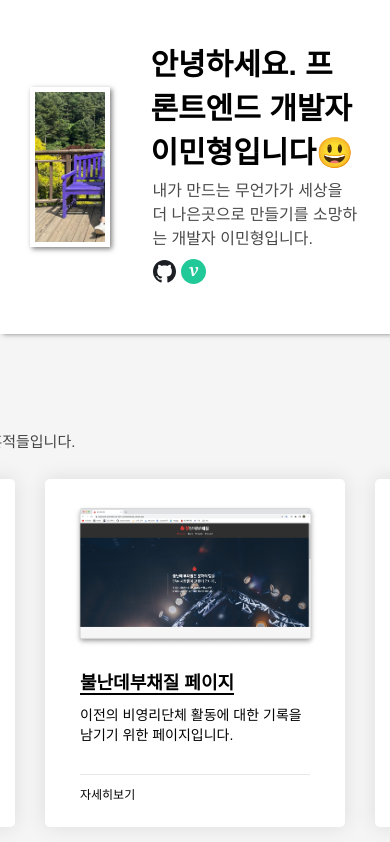
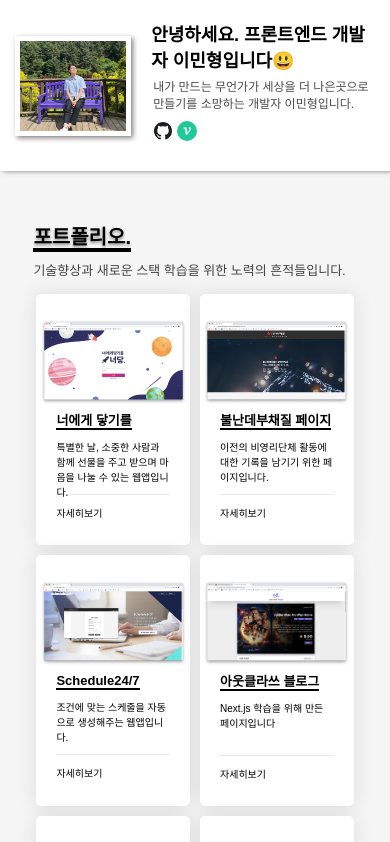
Before and after one commit to outclassstudio/my-portfolio, a React (Create React App) app: page / in a window 390 px wide. Shown: the top 842 px of the page. Built offline with nearby package versions, Linux system fonts and the light colour scheme.

Commit message:
Feat: Set mobile view

```diff
--- a/src/components/Header.tsx
+++ b/src/components/Header.tsx
@@ -1,5 +1,6 @@
 import { useNavigate } from "react-router-dom";
 import styled from "styled-components";
+import { mediaQuery } from "../styles/global.style";
 import { FlexColumnDiv, FlexDiv } from "../styles/utility.style";
 
 export default function Header() {
@@ -41,6 +42,11 @@ const HeaderContainer = styled(FlexDiv)`
   padding: 40px 30px;
   width: calc(100vw - 60px);
   gap: 10px;
+
+  ${mediaQuery.mobile} {
+    padding: 20px 15px;
+    width: calc(100vw - 30px);
+  }
 `;
 const ProfileImage = styled.div`
   width: 200px;
@@ -50,14 +56,27 @@ const ProfileImage = styled.div`
   border: 5px solid white;
   box-shadow: rgba(0, 0, 0, 0.5) 2px 2px 5px;
   cursor: pointer;
+
+  ${mediaQuery.mobile} {
+    width: 200px;
+    height: 90px;
+  }
 `;
 const InfoWrapper = styled(FlexColumnDiv)`
   margin-left: 30px;
+
+  ${mediaQuery.mobile} {
+    margin-left: 10px;
+  }
 `;
 const MainTitle = styled(FlexDiv)`
   justify-content: left;
   font-size: 30px;
   font-weight: bold;
+
+  ${mediaQuery.mobile} {
+    font-size: 18px;
+  }
 `;
 const ProfileInfo = styled(FlexColumnDiv)``;
 const IntroduceText = styled(FlexDiv)`
@@ -65,6 +84,10 @@ const IntroduceText = styled(FlexDiv)`
   padding-left: 2px;
   /* font-size: 14px; */
   color: #4a4a4a;
+
+  ${mediaQuery.mobile} {
+    font-size: 12px;
+  }
 `;
 const IconWrapper = styled(FlexDiv)`
   align-items: center;
@@ -81,4 +104,12 @@ const Icon = styled.img`
   &.velog {
     border-radius: 50%;
   }
+
+  ${mediaQuery.mobile} {
+    width: 20px;
+
+    &.github {
+      width: 18px;
+    }
+  }
 `;
--- a/src/pages/Detail.tsx
+++ b/src/pages/Detail.tsx
@@ -1,6 +1,7 @@
 import { useRecoilState } from "recoil";
 import styled from "styled-components";
 import { portfolioState } from "../recoil/State";
+import { mediaQuery } from "../styles/global.style";
 import {
   FlexColumnDiv,
   FlexColumnDivCentered,
@@ -25,24 +26,41 @@ export default function Detail() {
           <Description>{portfolio.description}</Description>
           <SkillsWrapper>
             <NameTag>🌈Skills</NameTag>
+            <Category>- frontend:</Category>
             <SkillsSubWrapper>
-              <Category>- frontend:</Category>
               {portfolio?.skills.frontend.map((skill: any, idx: number) => (
                 <Skill className="frontend" key={idx}>{skill}</Skill>
               ))}
             </SkillsSubWrapper>
             {portfolio?.skills.backend.length > 0 &&
-              <SkillsSubWrapper>
+              <>
                 <Category>- backend:</Category>
-                {portfolio?.skills.backend.map((skill: any, idx: number) => (
-                  <Skill className="backend" key={idx}>{skill}</Skill>
-                ))}
-              </SkillsSubWrapper>
+                <SkillsSubWrapper>
+                  {portfolio?.skills.backend.map((skill: any, idx: number) => (
+                    <Skill className="backend" key={idx}>{skill}</Skill>
+                  ))}
+                </SkillsSubWrapper>
+              </>
             }
           </SkillsWrapper>
+          <LinkWrapper>
           <Homepage onClick={() => window.open(portfolio.homepage)}>
-            🔗바로가기
+            🔗배포링크
           </Homepage>
+          {
+            portfolio.githubServer ? <>
+            <Homepage onClick={() => window.open(portfolio.githubClient)}>
+                🔗github(client)
+              </Homepage>
+              <Homepage onClick={() => window.open(portfolio.githubServer)}>
+              🔗github(server)
+              </Homepage>
+              </>
+            : <Homepage onClick={() => window.open(portfolio.githubClient)}>
+                🔗github
+              </Homepage>
+          }
+        </LinkWrapper>
         </ContentWrapper>
       </PortfolioWrapper>
     </Layout>
@@ -55,26 +73,50 @@ const PortfolioWrapper = styled(FlexColumnDivCentered)`
   padding: 25px 65px 35px 65px;
   margin-bottom: 30px;
   box-shadow: rgba(0, 0, 0, 0.2) 0px 0px 15px;
+
+  ${mediaQuery.mobile} {
+    width: 350px;
+    padding: 30px 0px;
+    margin-bottom: 20px;
+  }
 `;
 const Thumbnail = styled.img`
   width: 600px;
   cursor: pointer;
+
+  ${mediaQuery.mobile} {
+    width: 80%
+  }
 `;
 const ContentWrapper = styled(FlexColumnDiv)`
   width: 100%;
   padding-left: 32px;
   gap: 10px;
+
+  ${mediaQuery.mobile} {
+    padding-left: 10px;
+    width: 80%
+  }
 `;
 const TitleBox = styled(FlexDiv)`
   padding-left: 30px;
   width: 100%;
   justify-content: left;
   margin-bottom: 10px;
+
+  ${mediaQuery.mobile} {
+    padding-left: 15px;
+    width: 80%
+  }
 `;
 const Title = styled.span`
   font-size: 25px;
   font-weight: bold;
   border-bottom: 2px solid black;
+
+  ${mediaQuery.mobile} {
+    font-size: 16px;
+  }
 `;
 const SkillsWrapper = styled(FlexColumnDiv)`
   align-items: start;
@@ -84,21 +126,36 @@ const SkillsWrapper = styled(FlexColumnDiv)`
 const SkillsSubWrapper = styled(FlexDiv)`
   padding-left: 5px;
   align-items: center;
+  flex-wrap : wrap;
+  gap: 5px 0px;
 `
 const Category = styled.span`
   font-size: 14px;
   color: #383838;
   margin-right: 7px;
+
+  ${mediaQuery.mobile} {
+    font-size: 11px;
+  }
 `
 const NameTag = styled.span`
   font-weight: bold;
   color: #383838;
   margin-bottom: 3px;
+
+  ${mediaQuery.mobile} {
+    font-size: 14px;
+  }
 `;
 const Description = styled.div`
   word-break: break-all;
   color: #5e5e5e;
   font-size: 17px;
+
+  ${mediaQuery.mobile} {
+    width: 97%;
+    font-size: 11px;
+  }
 `;
 const Skill = styled.span`
   font-size: 11px;
@@ -114,7 +171,21 @@ const Skill = styled.span`
   &.backend {
     background-color: #ffc400;
   }
+
+  ${mediaQuery.mobile} {
+    padding: 3px;
+    border-radius: 2px;
+    margin-right: 2px;
+    font-size: 10px;
+  }
 `;
+const LinkWrapper = styled(FlexDiv)`
+  gap: 7px;
+
+  ${mediaQuery.mobile} {
+    gap: 4px;
+  }
+`
 const Homepage = styled.div`
   font-weight: bold;
   color: #383838;
@@ -123,4 +194,8 @@ const Homepage = styled.div`
   :hover {
     text-decoration: underline;
   }
+
+  ${mediaQuery.mobile} {
+    font-size: 12px;
+  }
 `;
--- a/src/pages/Main.tsx
+++ b/src/pages/Main.tsx
@@ -3,6 +3,7 @@ import { useSetRecoilState } from "recoil";
 import styled from "styled-components";
 import { portfolios } from "../data/portfolio";
 import { portfolioState } from "../recoil/State";
+import { mediaQuery } from "../styles/global.style";
 import { FlexColumnDiv } from "../styles/utility.style";
 import Layout from "./Layout";
 
@@ -59,21 +60,41 @@ export default function Main() {
 const MainPageContainer = styled(FlexColumnDiv)`
   width: 1000px;
   padding: 20px 0px 40px 0px;
+
+  ${mediaQuery.pad} {
+    width: 680px;
+  }
+  ${mediaQuery.mobile} {
+    width: 100%
+  }
 `;
 const MainTitleBox = styled.div`
   padding-left: 20px;
   margin-bottom: 28px;
+
+  ${mediaQuery.mobile} {
+    padding-left: 10%;
+    margin-bottom: 15px;
+  }
 `;
 const MainTitle = styled.span`
   font-size: 25px;
   font-weight: 800;
   border-bottom: 4px solid black;
   text-shadow: rgba(0, 0, 0, 0.4) 0px 2px 3px;
+
+  ${mediaQuery.mobile} {
+    font-size: 20px;
+  }
 `;
 const SubText = styled.div`
   margin-top: 10px;
   font-size: 15px;
   color: #434343;
+
+  ${mediaQuery.mobile} {
+    font-size: 13px;
+  }
 `;
 const GridContainer = styled.div`
   display: grid;
@@ -81,6 +102,15 @@ const GridContainer = styled.div`
   justify-content: center;
   padding: 0px 50px;
   gap: 30px;
+
+  ${mediaQuery.pad} {
+    grid-template-columns: repeat(2, 300px);
+  }
+  ${mediaQuery.mobile} {
+    padding: 0px 10px;
+    gap: 10px;
+    grid-template-columns: repeat(2, 40%);
+  }
 `;
 const PortfolioWrapper = styled(FlexColumnDiv)`
   align-items: center;
@@ -89,6 +119,10 @@ const PortfolioWrapper = styled(FlexColumnDiv)`
   padding: 25px 20px;
   border-radius: 5px;
   box-shadow: rgba(0, 0, 0, 0.1) 0px 0px 20px;
+
+  ${mediaQuery.mobile} {
+    gap: 5px;
+  }
 `;
 const Thumbnail = styled.img`
   width: 245px;
@@ -99,10 +133,19 @@ const Thumbnail = styled.img`
   :hover {
     transform: translateY(-10px);
   }
+
+  ${mediaQuery.mobile} {
+    width: 147px;
+    height: 86px;
+  }
 `;
 const ContentWrapper = styled(FlexColumnDiv)`
   width: 230px;
   gap: 10px;
+
+  ${mediaQuery.mobile} {
+    width: 100%
+  }
 `;
 const TitleBox = styled.div``;
 const Title = styled.span`
@@ -115,11 +158,21 @@ const Title = styled.span`
     color: #7510da;
     border-bottom: 2px solid #7510da;
   }
+
+  ${mediaQuery.mobile} {
+    font-size: 13px;
+  }
 `;
 const Description = styled.div`
+  word-break: break-all;
   font-size: 14px;
   height: 70px;
   border-bottom: 1px solid #e8e8e8;
+
+  ${mediaQuery.mobile} {
+    height: 55px;
+    font-size: 10px;
+  }
 `;
 const SeeDetail = styled.div`
   font-size: 12px;
@@ -128,4 +181,8 @@ const SeeDetail = styled.div`
   :hover {
     text-decoration: underline;
   }
+
+  ${mediaQuery.mobile} {
+    font-size: 10px;
+  }
 `;
--- a/src/styles/global.style.ts
+++ b/src/styles/global.style.ts
@@ -16,3 +16,21 @@ export const GlobalStyle = createGlobalStyle`
     -moz-osx-font-smoothing: grayscale;
 }
 `;
+
+const LAYOUT_BREAK_POINT = {
+  MOBILE: 450,
+  MIDDLE: 800,
+  PAD: 1000,
+  MAC: 1440,
+};
+
+const createMediaQuery = (mediaPx: number): string => {
+  return `@media(max-width: ${mediaPx}px)`;
+};
+
+export const mediaQuery = {
+  mobile: createMediaQuery(LAYOUT_BREAK_POINT.MOBILE),
+  middle: createMediaQuery(LAYOUT_BREAK_POINT.MIDDLE),
+  pad: createMediaQuery(LAYOUT_BREAK_POINT.PAD),
+  mac: createMediaQuery(LAYOUT_BREAK_POINT.MAC),
+};
```
